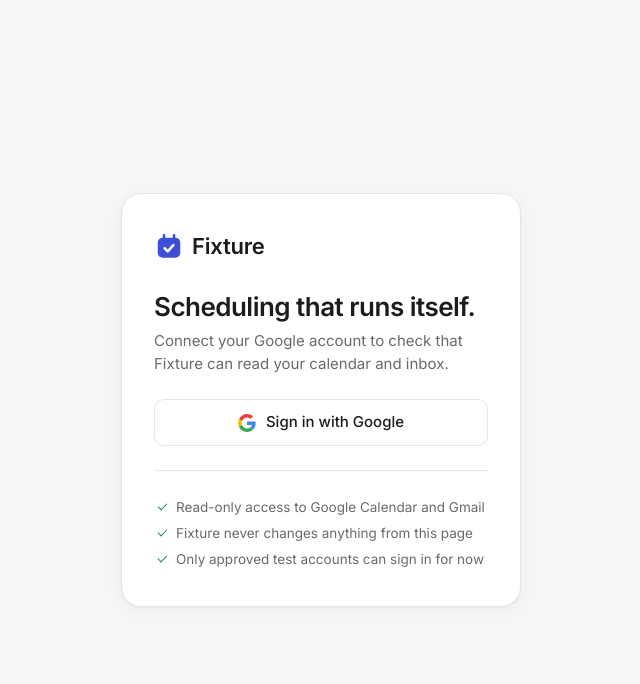
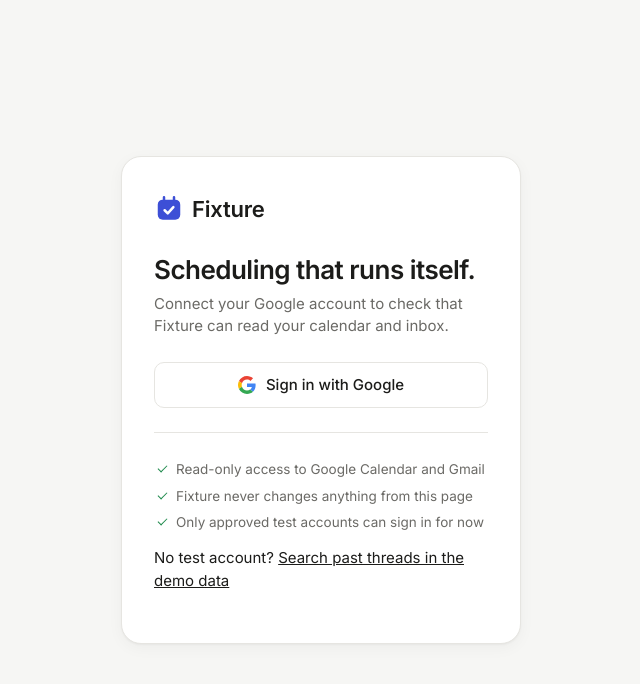
Before and after one commit to dylantellado/fixture, a FastAPI app: page / in a window 1280 px wide. Shown: the top 684 px of the page, without its empty margins (319-959 px from the left). Run offline with FastAPI, Linux system fonts and the light colour scheme; parts of the project's set-up code (start-up, migrations or seed data) failed here and were passed over.

Commit message:
Link to search from the dashboard and sign-in page
Co-Authored-By: Claude Opus 5.5 <noreply@anthropic.com>

```diff
--- a/src/frontend/templates/dashboard.html
+++ b/src/frontend/templates/dashboard.html
@@ -6,6 +6,7 @@
     <span>Fixture</span>
   </div>
   <div class="account">
+    <a class="nav-link" href="/search">Search past threads</a>
     {% if user.picture %}
     <img class="avatar" src="{{ user.picture }}" alt="" referrerpolicy="no-referrer">
     {% else %}
--- a/src/frontend/templates/login.html
+++ b/src/frontend/templates/login.html
@@ -29,6 +29,9 @@
       <li>Fixture never changes anything from this page</li>
       <li>Only approved test accounts can sign in for now</li>
     </ul>
+
+    {# The search page uses fake demo mailboxes, so it needs no sign-in. #}
+    <p class="login-alt">No test account? <a href="/search">Search past threads in the demo data</a></p>
   </div>
 </main>
 {% endblock %}
```
